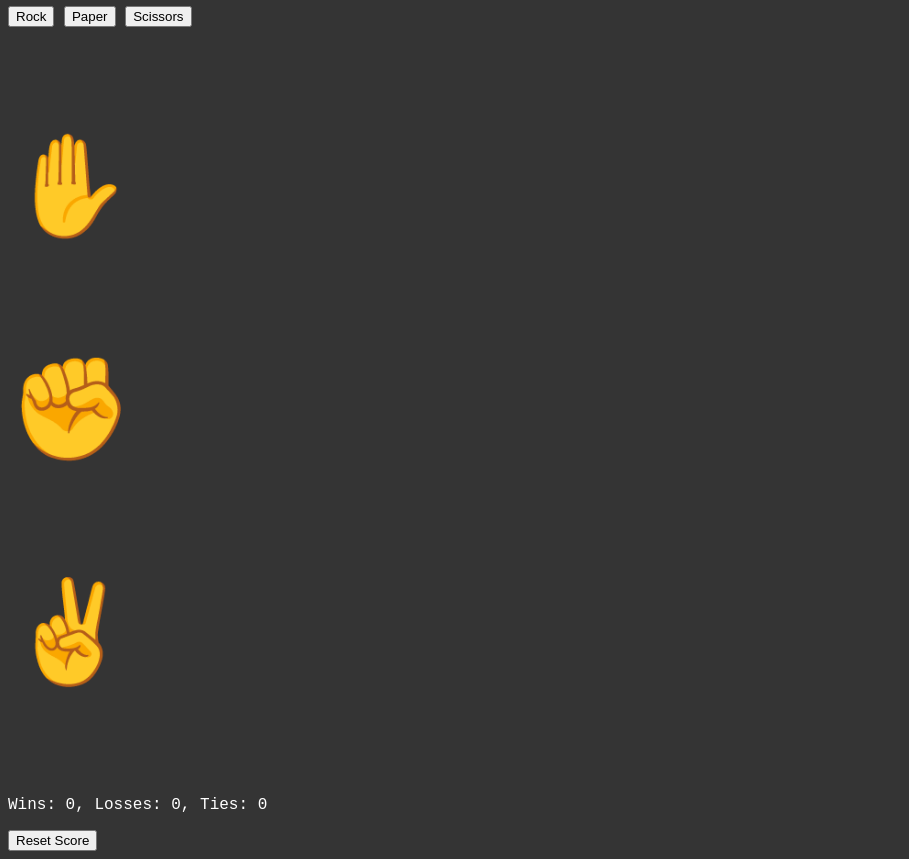
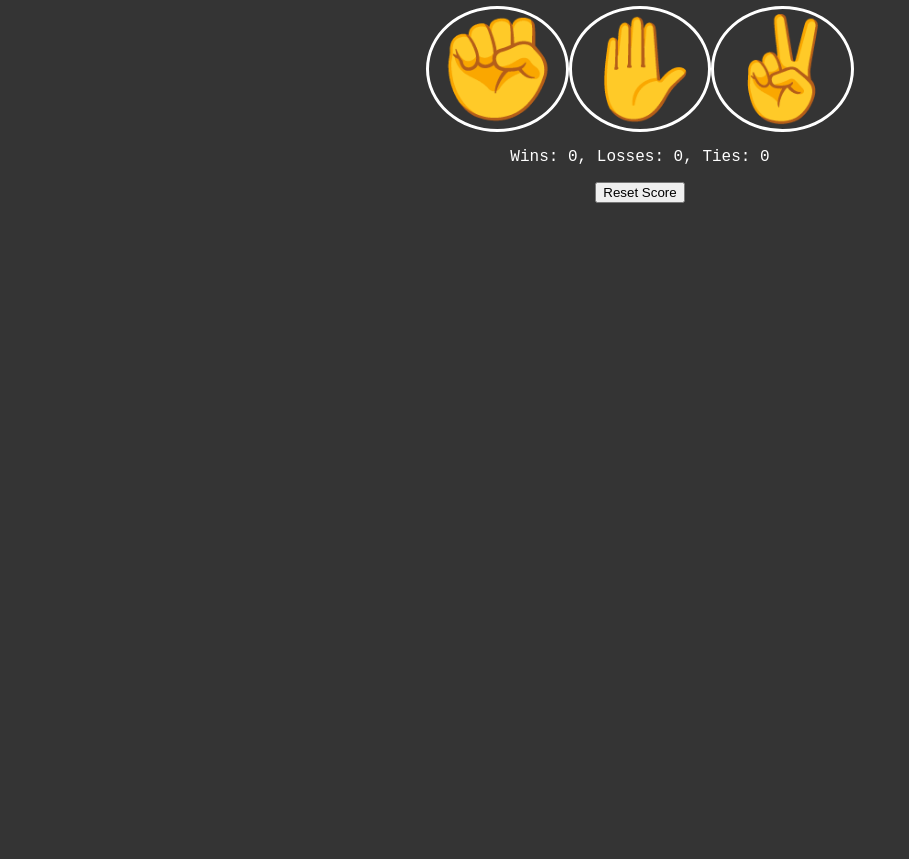
Before and after one commit to A-coderr/rock-paper-scissors-JS, a plain HTML site: page index.html in a window 1280 px wide. Shown: the part 74-933 px from the top of the page, without its empty margins (0-909 px from the left). After the commit the page ends 800 px from the top, so only its background shows below. Drawn offline with Linux system fonts and the light colour scheme.

Commit message:
Added images to buttons.

```diff
--- a/index.html
+++ b/index.html
@@ -11,17 +11,21 @@
         </style>
     </head>
     <body>
-        <h1>Rock Paper Scissors</h1>
-        <button onclick="gameLogic('rock')">Rock</button>
-        <button onclick="gameLogic('paper')">Paper</button>
-        <button onclick="gameLogic('scissors')">Scissors</button>
-        <p style="font-size:100px">&#9995;</p>
-        <p style="font-size:100px">&#9994;</p>
-        <p style="font-size:100px">&#9996;</p>
-        <p class="game-result"></p>
-        <p class="game-moves"></p>
-        <p class="game-score"></p>
-        <button onclick="score.wins = 0; score.losses = 0; score.ties = 0; localStorage.removeItem('score'); updateScore();">Reset Score</button>
+        <div style="max-width: fit-content; margin-left: auto; margin-right: auto; text-align: center;">
+            <h1>Rock Paper Scissors</h1>
+
+            <div style="display: flex; justify-content: space-between; max-width: 50%;">
+                <button onclick="gameLogic('rock')" style="font-size:100px; border: 3px solid white; border-radius: 50%; background-color: transparent;">&#9994;</button>
+                <button onclick="gameLogic('paper')" style="font-size:100px; border: 3px solid white; border-radius: 50%; background-color: transparent;">&#9995;</button>
+                <button onclick="gameLogic('scissors')" style="font-size:100px; border: 3px solid white; border-radius: 50%; background-color: transparent;">&#9996;</button>
+            </div>
+
+            <p class="game-result"></p>
+            <p class="game-moves"></p>
+            <p class="game-score"></p>
+            <button onclick="score.wins = 0; score.losses = 0; score.ties = 0; localStorage.removeItem('score'); updateScore();">Reset Score</button>
+        </div>
+
         <script>
 
             //Score Object
```
